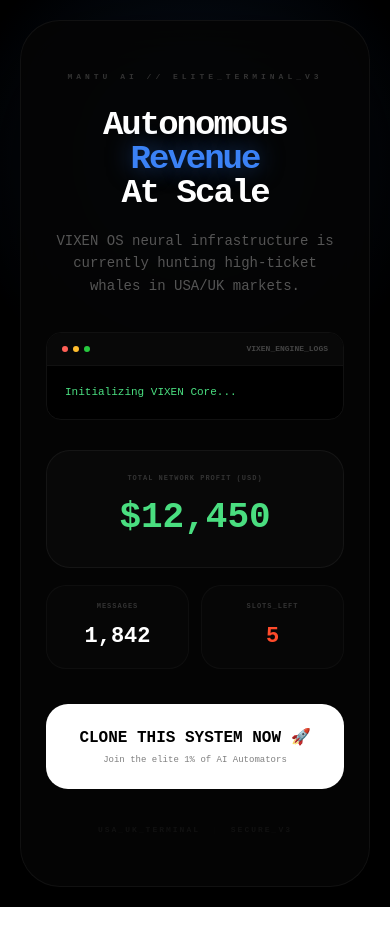
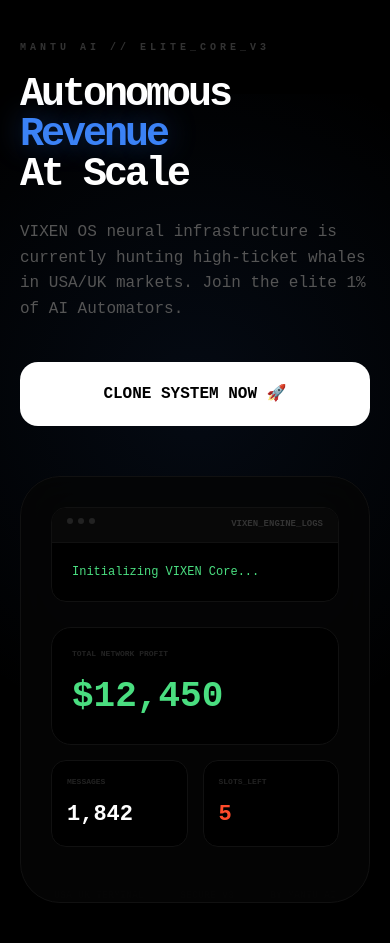
Before and after one commit to mantupatra23-pixel/VIXEN-OS, a Next.js app: page / in a window 390 px wide. Before the commit the page ends 907 px from the top, so only its background shows below. Built offline with nearby package versions, Linux system fonts and the light colour scheme.

Commit message:
VIXEN-OS: Final Universal Responsive Build for Desktop & Mobile

```diff
--- a/app/page.js
+++ b/app/page.js
@@ -1,8 +1,7 @@
 'use client';
 import React, { useState, useEffect } from 'react';
 
-export default function VixenUltraFinal() {
-  // --- STATES FOR PSYCHOLOGICAL TRIGGERS ---
+export default function VixenUniversalBridge() {
   const [stats, setStats] = useState({ sent: 1842, profit: 12450, slots: 5 });
   const [terminalLog, setTerminalLog] = useState("Initializing VIXEN Core...");
   const [showProof, setShowProof] = useState(false);
@@ -29,17 +28,12 @@ export default function VixenUltraFinal() {
 
   useEffect(() => {
     const interval = setInterval(() => {
-      // Increment Stats
       setStats(prev => ({
         sent: prev.sent + Math.floor(Math.random() * 5),
         profit: prev.profit + (Math.random() > 0.95 ? 150 : 0),
         slots: prev.slots > 1 && Math.random() > 0.98 ? prev.slots - 1 : prev.slots
       }));
-
-      // Rotate Terminal Logs
       setTerminalLog(logs[Math.floor(Math.random() * logs.length)]);
-
-      // Social Proof Notification Logic
       if (Math.random() > 0.8) {
         setActiveProof(proofs[Math.floor(Math.random() * proofs.length)]);
         setShowProof(true);
@@ -53,90 +47,100 @@ export default function VixenUltraFinal() {
 
   return (
     <main style={styles.main}>
-      <div style={styles.glowTop}></div>
+      <div style={styles.bgGlow}></div>
 
-      {/* --- Floating Social Proof --- */}
-      <div style={{...styles.proofPopup, transform: showProof ? 'translateY(0)' : 'translateY(100px)', opacity: showProof ? 1 : 0}}>
+      {/* Social Proof Notification */}
+      <div style={{...styles.proofPopup, transform: showProof ? 'translateX(0)' : 'translateX(400px)', opacity: showProof ? 1 : 0}}>
          <span style={{color: '#4ade80', marginRight: '8px'}}>●</span> {activeProof}
       </div>
 
-      <div style={styles.card}>
-        <div style={styles.badge}>MANTU AI // ELITE_TERMINAL_V3</div>
-
+      <div style={styles.container}>
+        {/* Left Side: Info & Headline */}
+        <div style={styles.infoSection}>
+          <div style={styles.badge}>MANTU AI // ELITE_CORE_V3</div>
           <h1 style={styles.title}>
             Autonomous <span style={styles.blueText}>Revenue</span><br/>
             At Scale
           </h1>
-
           <p style={styles.subtitle}>
-          VIXEN OS neural infrastructure is currently hunting high-ticket whales in USA/UK markets.
+            VIXEN OS neural infrastructure is currently hunting high-ticket whales in USA/UK markets. Join the elite 1% of AI Automators.
           </p>
 
-        {/* --- AI Live Terminal --- */}
-        <div style={styles.terminal}>
-          <div style={styles.terminalHeader}>
-            <div style={{display:'flex', gap:'5px'}}>
-              <div style={{width:6, height:6, borderRadius:'50%', background:'#ff5f56'}}></div>
-              <div style={{width:6, height:6, borderRadius:'50%', background:'#ffbd2e'}}></div>
-              <div style={{width:6, height:6, borderRadius:'50%', background:'#27c93f'}}></div>
-            </div>
-            <span style={{fontSize:8, color:'#444', fontWeight: 'bold'}}>VIXEN_ENGINE_LOGS</span>
-          </div>
-          <div style={styles.terminalBody}>
-            {terminalLog}
+          <div style={styles.desktopOnlyCta}>
+             <a href={AFFILIATE_LINK} style={styles.cta}>CLONE SYSTEM NOW 🚀</a>
           </div>
         </div>
 
-        {/* --- Profit & Stats Section --- */}
-        <div style={styles.statsContainer}>
+        {/* Right Side: Terminal & Stats */}
+        <div style={styles.visualSection}>
+          <div style={styles.terminal}>
+            <div style={styles.terminalHeader}>
+               <div style={{display:'flex', gap:5}}><div style={styles.dot}></div><div style={styles.dot}></div><div style={styles.dot}></div></div>
+               <span style={{fontSize:9, fontWeight:'bold', color:'#333'}}>VIXEN_ENGINE_LOGS</span>
+            </div>
+            <div style={styles.terminalBody}>{terminalLog}</div>
+          </div>
+
+          <div style={styles.statsGrid}>
             <div style={styles.statBoxFull}>
-            <span style={styles.statLabel}>TOTAL NETWORK PROFIT (USD)</span>
+               <span style={styles.statLabel}>TOTAL NETWORK PROFIT</span>
                <span style={styles.profitValue}>${stats.profit.toLocaleString()}</span>
             </div>
             <div style={styles.statBox}>
                <span style={styles.statLabel}>MESSAGES</span>
-            <span style={styles.statValue}>{stats.sent.toLocaleString()}</span>
+               <span style={styles.statVal}>{stats.sent.toLocaleString()}</span>
             </div>
             <div style={styles.statBox}>
                <span style={styles.statLabel}>SLOTS_LEFT</span>
-            <span style={{...styles.statValue, color: '#ff4b2b'}}>{stats.slots}</span>
+               <span style={{...styles.statVal, color: '#ff4b2b'}}>{stats.slots}</span>
             </div>
           </div>
 
-        <a href={AFFILIATE_LINK} style={styles.cta}>
-          CLONE THIS SYSTEM NOW 🚀
-          <span style={styles.ctaSub}>Join the elite 1% of AI Automators</span>
-        </a>
-
-        <div style={styles.footer}>
-          <span>USA_UK_TERMINAL</span>
-          <span style={{opacity: 0.1}}>|</span>
-          <span>SECURE_V3</span>
+          <div style={styles.mobileOnlyCta}>
+             <a href={AFFILIATE_LINK} style={styles.cta}>CLONE SYSTEM NOW 🚀</a>
           </div>
         </div>
+      </div>
+
+      <footer style={styles.footer}>
+        <span>USA_UK_TERMINAL</span> <span>|</span> <span>SECURE_V3</span> <span>|</span> <span>BY MANTU AI</span>
+      </footer>
     </main>
   );
 }
 
 const styles = {
-  main: { background: '#000', minHeight: '100vh', display: 'flex', alignItems: 'center', justifyContent: 'center', padding: '20px', fontFamily: '"JetBrains Mono", monospace', color: '#fff', overflow: 'hidden', position: 'relative' },
-  glowTop: { position: 'absolute', top: '-10%', left: '50%', width: '500px', height: '500px', background: 'radial-gradient(circle, rgba(59,130,246,0.15) 0%, transparent 70%)', transform: 'translateX(-50%)' },
-  proofPopup: { position: 'fixed', bottom: '30px', background: 'rgba(15,15,15,0.95)', border: '1px solid #222', padding: '15px 25px', borderRadius: '20px', fontSize: '11px', transition: 'all 0.6s cubic-bezier(0.175, 0.885, 0.32, 1.275)', zIndex: 100, color: '#fff', boxShadow: '0 20px 40px rgba(0,0,0,0.5)' },
-  card: { background: 'rgba(5, 5, 5, 0.9)', backdropFilter: 'blur(30px)', border: '1px solid rgba(255,255,255,0.05)', padding: '50px 25px', borderRadius: '40px', width: '100%', maxWidth: '410px', textAlign: 'center', zIndex: 1, boxShadow: '0 40px 100px rgba(0,0,0,0.8)' },
-  badge: { fontSize: '8px', letterSpacing: '4px', color: '#333', fontWeight: '900', marginBottom: '25px' },
-  title: { fontSize: '34px', fontWeight: '800', lineHeight: '1', marginBottom: '20px', letterSpacing: '-2px' },
-  blueText: { color: '#3b82f6', textShadow: '0 0 25px rgba(59,130,246,0.5)' },
-  subtitle: { fontSize: '14px', color: '#555', lineHeight: '1.6', marginBottom: '35px', maxWidth: '300px', margin: '0 auto 35px' },
-  terminal: { background: '#000', border: '1px solid #111', borderRadius: '15px', overflow: 'hidden', marginBottom: '30px', textAlign: 'left' },
-  terminalHeader: { background: '#080808', padding: '10px 15px', display: 'flex', justifyContent: 'space-between', alignItems: 'center', borderBottom: '1px solid #111' },
-  terminalBody: { padding: '18px', fontSize: '11px', color: '#4ade80', minHeight: '35px', fontFamily: 'monospace' },
-  statsContainer: { display: 'grid', gridTemplateColumns: '1fr 1fr', gap: '12px', marginBottom: '35px' },
-  statBoxFull: { gridColumn: 'span 2', background: 'rgba(255,255,255,0.02)', padding: '22px', borderRadius: '24px', border: '1px solid rgba(255,255,255,0.05)', marginBottom: '5px' },
-  statBox: { background: 'rgba(255,255,255,0.01)', padding: '15px', borderRadius: '20px', border: '1px solid rgba(255,255,255,0.03)' },
-  statLabel: { display: 'block', fontSize: '7px', color: '#333', fontWeight: '800', letterSpacing: '1px', marginBottom: '8px' },
-  profitValue: { fontSize: '36px', fontWeight: '900', color: '#4ade80', fontFamily: 'monospace' },
-  statValue: { fontSize: '22px', fontWeight: '900', fontFamily: 'monospace' },
-  cta: { display: 'block', background: '#fff', color: '#000', padding: '22px', borderRadius: '22px', textDecoration: 'none', fontWeight: '900', fontSize: '16px', transition: 'transform 0.2s ease' },
-  ctaSub: { display: 'block', fontSize: '9px', fontWeight: '400', marginTop: '4px', opacity: 0.5 },
-  footer: { marginTop: '35px', fontSize: '8px', color: '#111', display: 'flex', justifyContent: 'center', gap: '12px', fontWeight: '900', letterSpacing: '2px' }
+  main: { background: '#000', minHeight: '100vh', display: 'flex', alignItems: 'center', justifyContent: 'center', padding: '40px 20px', fontFamily: '"JetBrains Mono", monospace', color: '#fff', position: 'relative', overflowX: 'hidden' },
+  bgGlow: { position: 'absolute', top: '10%', left: '50%', width: '800px', height: '600px', background: 'radial-gradient(circle, rgba(59,130,246,0.08) 0%, transparent 70%)', transform: 'translateX(-50%)', pointerEvents: 'none' },
+  proofPopup: { position: 'fixed', top: '40px', right: '40px', background: '#080808', border: '1px solid #111', padding: '15px 25px', borderRadius: '15px', fontSize: '12px', transition: '0.6s ease', zIndex: 100, boxShadow: '0 20px 40px rgba(0,0,0,0.5)' },
+  container: { width: '100%', maxWidth: '1100px', display: 'flex', flexDirection: 'row', flexWrap: 'wrap', gap: '50px', alignItems: 'center', justifyContent: 'center', zIndex: 1 },
+  infoSection: { flex: '1 1 450px', textAlign: 'left' },
+  visualSection: { flex: '1 1 400px', maxWidth: '450px', background: 'rgba(5,5,5,0.8)', padding: '30px', borderRadius: '40px', border: '1px solid #111', backdropFilter: 'blur(20px)' },
+  badge: { fontSize: '10px', letterSpacing: '4px', color: '#333', fontWeight: '900', marginBottom: '20px' },
+  title: { fontSize: 'clamp(40px, 5vw, 60px)', fontWeight: '900', lineHeight: '1', marginBottom: '25px', letterSpacing: '-3px' },
+  blueText: { color: '#3b82f6', textShadow: '0 0 30px rgba(59,130,246,0.4)' },
+  subtitle: { fontSize: '16px', color: '#555', lineHeight: '1.6', marginBottom: '40px', maxWidth: '500px' },
+  terminal: { background: '#000', border: '1px solid #111', borderRadius: '15px', overflow: 'hidden', marginBottom: '25px' },
+  terminalHeader: { background: '#080808', padding: '10px 15px', display: 'flex', justifyContent: 'space-between', borderBottom: '1px solid #111' },
+  dot: { width: 6, height: 6, borderRadius: '50%', background: '#222' },
+  terminalBody: { padding: '20px', fontSize: '12px', color: '#4ade80', minHeight: '40px' },
+  statsGrid: { display: 'grid', gridTemplateColumns: '1fr 1fr', gap: '15px', marginBottom: '25px' },
+  statBoxFull: { gridColumn: 'span 2', background: '#000', border: '1px solid #111', padding: '20px', borderRadius: '20px' },
+  statBox: { background: '#000', border: '1px solid #111', padding: '15px', borderRadius: '15px' },
+  statLabel: { display: 'block', fontSize: '8px', color: '#222', fontWeight: 'bold', marginBottom: '10px' },
+  profitValue: { fontSize: '36px', fontWeight: '900', color: '#4ade80' },
+  statVal: { fontSize: '22px', fontWeight: 'bold' },
+  cta: { display: 'inline-block', background: '#fff', color: '#000', padding: '20px 40px', borderRadius: '18px', textDecoration: 'none', fontWeight: '900', fontSize: '16px', width: '100%', textAlign: 'center' },
+  desktopOnlyCta: { display: 'block', marginTop: '20px' },
+  mobileOnlyCta: { display: 'none' },
+  footer: { position: 'absolute', bottom: '40px', fontSize: '10px', color: '#111', display: 'flex', gap: '15px', fontWeight: '900' },
+
+  // Responsive Styles for Mobile
+  '@media (max-width: 900px)': {
+    container: { flexDirection: 'column', textAlign: 'center', gap: '40px' },
+    infoSection: { textAlign: 'center' },
+    desktopOnlyCta: { display: 'none' },
+    mobileOnlyCta: { display: 'block' },
+    footer: { position: 'relative', marginTop: '50px', bottom: 'auto' }
+  }
 };
```
Lines whose indentation alone changed are shown as unchanged.
